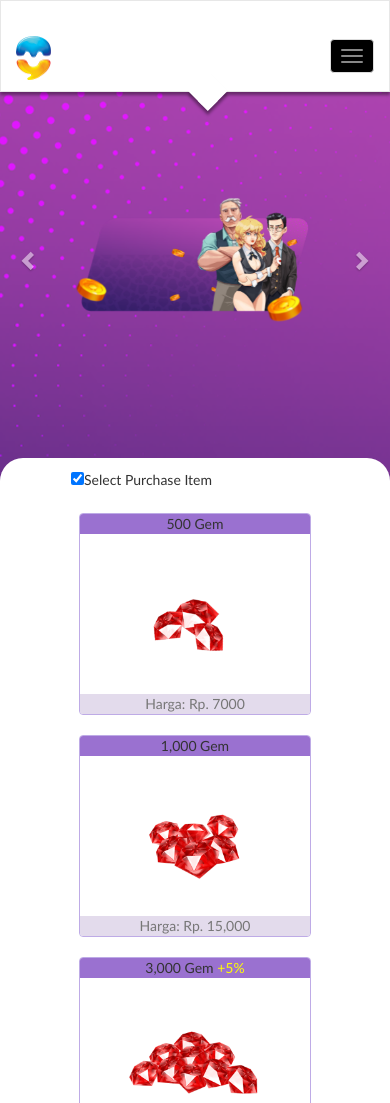
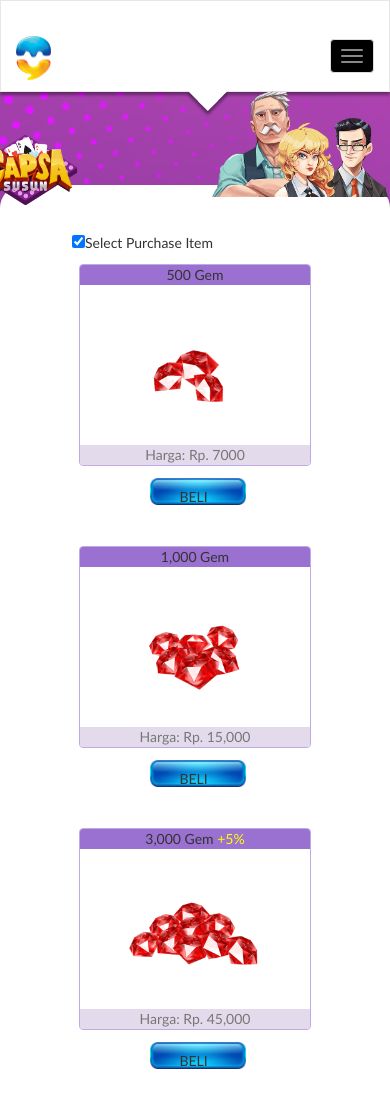
Before and after one commit to liezlupe/myplaytest, a plain HTML site: page store.html in a window 390 px wide. Shown: the top 1103 px of the page. Drawn offline with nearby package versions, Linux system fonts and the light colour scheme; some packages are replaced by stand-ins of ours; a script that the page names is missing; a web font is replaced by a local one.

Commit message:
upload 20'19

```diff
--- a/css/style.css
+++ b/css/style.css
@@ -195,7 +195,7 @@ h1 {
 	  justify-content: center;
 	  position: absolute;
 	  width: 100%;
-	  left: 11px;
+	  left: 13px;
 	  top: 0;
 	}
 }
@@ -256,7 +256,7 @@ h1 {
 {
 	overflow: hidden;
 	/*background: #EEE; */
-	padding-top: 40px;
+	padding-top: 149px;
 	padding-bottom: 100px;
 		margin: 0px;
 }
@@ -266,7 +266,7 @@ h1 {
 	padding: 10px;
 	border: 1px solid #DDD;
 	border-radius:1.1rem;
-	margin-bottom: 15px
+	margin-bottom: 15px;
 }
 .price-table .price-box h2 {margin: 5px 0 15px}
 .price-table .price-box:hover p
@@ -956,7 +956,7 @@ h1 {
   border: 0px;
   border-radius: 2.3rem;
   width: 100%;
-  padding: 10px;
+  padding: 34px 11px;
 }
 
 /*pannels-collapse*/
@@ -1180,15 +1180,17 @@ margin-left: 0;
 	padding-right: 133px;
 	padding-left: 133px;
 }
-
-.btn-store{
- 	background-image: url("images/square_bottun_blue.png");;
+.store-button{
+ 	background-image: url(images/square_bottun_blue.png);
     background-repeat: no-repeat;
- 	/*padding-left: 24px;*/
+    /* padding-left: 24px; */
+    padding-bottom: 20px;
+    padding-right: 36px;
     border-radius: 10px;
     height: 60px;
+    margin-left: 27px;
     width: 100%;
- 	background-size: 100%;
+    background-size: 82%;
     text-align: center;
     border-color: #f4f4f400;
     background-color: #ffffff00;
@@ -1197,8 +1199,23 @@ margin-left: 0;
 /*Button footer*/
 
 .btn-sosmed{
-	width: 10%;
+	width: 13%;
 	padding: 2px;
+}
+
+.logov3_photo{
+	width: 15%;
+    z-index: 2;
+    margin: -95px -396px;
+    position: absolute;
+}
+
+.character_photo
+{
+	z-index: 2;
+    position: absolute;
+    margin: -211px 33px;
+    width: 30%;
 }
 
 }
@@ -1218,17 +1235,46 @@ margin-left: 0;
 		padding-top: 10px;
 		padding-bottom: 10px;
 	}
-	.btn-store{
-		background-image: url("images/square_bottun_blue.png");
+
+
+	.store-button{
+ 	background-image: url(images/square_bottun_blue.png);
     background-repeat: no-repeat;
-	 	padding-left: 24px;
+    /* padding-left: 24px; */
+    padding-bottom: 20px;
+    padding-right: 36px;
+    border-radius: 10px;
+    height: 60px;
+    margin-left: 27px;
+    width: 45%;
+    background-size: 82%;
+    text-align: center;
+    border-color: #f4f4f400;
+    background-color: #ffffff00;
 }
-	.btn-store img {
-		width: 170px;
-		padding-right: 26px;
-		text-align: center;
+.logov3_photo{
+	width: 27%;
+    z-index: 2;
+    margin: -51px -222px;
+    position: absolute;
 }
 
+.character_photo
+{
+	z-index: 2;
+    position: absolute;
+    margin: -128px 17px;
+    width: 45%;
+}
+
+.price-table{
+	padding-top: 63px;
+}
+}
+
+button .store-button{
+	padding-left: 10px;
+}
 	/*button footer*/
 
 	.btn-sosmed{
@@ -1247,4 +1293,5 @@ margin-left: 0;
 .checked{
 	float:left;
 	padding-left: 61px;
+	padding-top: 12px;
 }
--- a/store.html
+++ b/store.html
@@ -60,42 +60,16 @@
       </div> <!-- close container div -->
     </nav> <!-- close navbar nav -->
 
-    <div class="container">
-        <div id="myCarousel" class="carousel slide" data-ride="carousel">
-
-        <!-- Wrapper for slides -->
-        <div class="carousel-inner">
-          <div class="item active">
-            <img src="images/banner01.png" alt="Los Angeles" style="width:100%;">
-          </div>
-
-          <div class="item">
-            <img src="images/banner01.png" alt="Chicago" style="width:100%;">
-          </div>
-
-          <div class="item">
-            <img src="images/banner01.png" alt="New york" style="width:100%;">
-          </div>
-        </div>
-
-        <!-- Left and right controls -->
-        <a class="left carousel-control" href="#myCarousel" data-slide="prev">
-          <span class="glyphicon glyphicon-chevron-left"></span>
-          <span class="sr-only">Previous</span>
-        </a>
-        <a class="right carousel-control" href="#myCarousel" data-slide="next">
-          <span class="glyphicon glyphicon-chevron-right"></span>
-          <span class="sr-only">Next</span>
-        </a>
-        </div>
-    </div>
-    </div>
-    <!--End Carousel-->
-
     <!--Start Section Price-->
     <section class="price-table text-center">
           <div class="container">
+            <div>
+                <img class="logov3_photo" src="css/images/logov3.png" style="">
+            </div>
             <div class="card-games">
+                <div>
+                <img class="character_photo" src="css/images/character_photo.png">
+                </div>
                 <div class="checked"><input type="checkbox" checked="checked" value="Bike">Select Purchase Item<br></div>
 
             <div class="row">
@@ -111,6 +85,7 @@
                             Harga: Rp. 7000
                          </div>
                     </div>
+                    <button class="store-button">BELI</button>
                 </div>
                 <div class="col-lg-3 col-xs-12">
                     <div class="card text-center">
@@ -124,6 +99,7 @@
                         Harga: Rp. 15,000
                      </div>
                   </div>
+                    <button class="store-button">BELI</button>
                 </div>
                 <div class="col-lg-3 col-xs-12">
                     <div class="card text-center">
@@ -137,6 +113,7 @@
                         Harga: Rp. 45,000
                      </div>
                   </div>
+                    <button class="store-button">BELI</button>
                 </div>
                 <div class="col-lg-3 col-xs-12">
                     <div class="card text-center">
@@ -150,6 +127,7 @@
                         Harga: Rp. 87,500
                      </div>
                   </div>
+                    <button class="store-button">BELI</button>
                 </div>
             </div>
             <div class="row">
@@ -165,6 +143,7 @@
                         Harga: Rp. 7,000
                      </div>
                   </div>
+                    <button class="store-button">BELI</button>
                 </div>
                 <div class="col-lg-3 col-xs-12">
                     <div class="card text-center">
@@ -178,7 +157,8 @@
                         Harga: Rp. 15,000
                      </div>
                   </div>
-                </div>
+                    <button class="store-button">BELI</button>
+                  </div>
                 <div class="col-lg-3 col-xs-12">
                     <div class="card text-center">
                      <div class="card-header">
@@ -191,6 +171,7 @@
                         Harga: Rp. 45,000
                      </div>
                   </div>
+                    <button class="store-button">BELI</button>
                 </div>
                 <div class="col-lg-3 col-xs-12">
                     <div class="card text-center text-center">
@@ -204,6 +185,7 @@
                         Harga: Rp. 87,500
                      </div>
                   </div>
+                    <button class="store-button">BELI</button>
                 </div>
             </div>
         </div>
```
Also changed, not shown: css/images/character_photo.png (added), css/images/logov3.png (added). Lines whose indentation alone changed are shown as unchanged.
